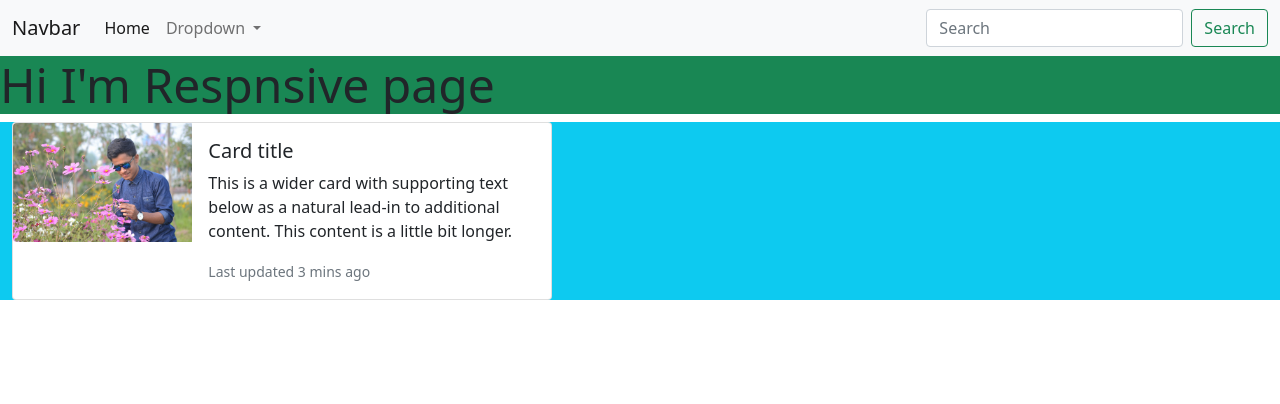
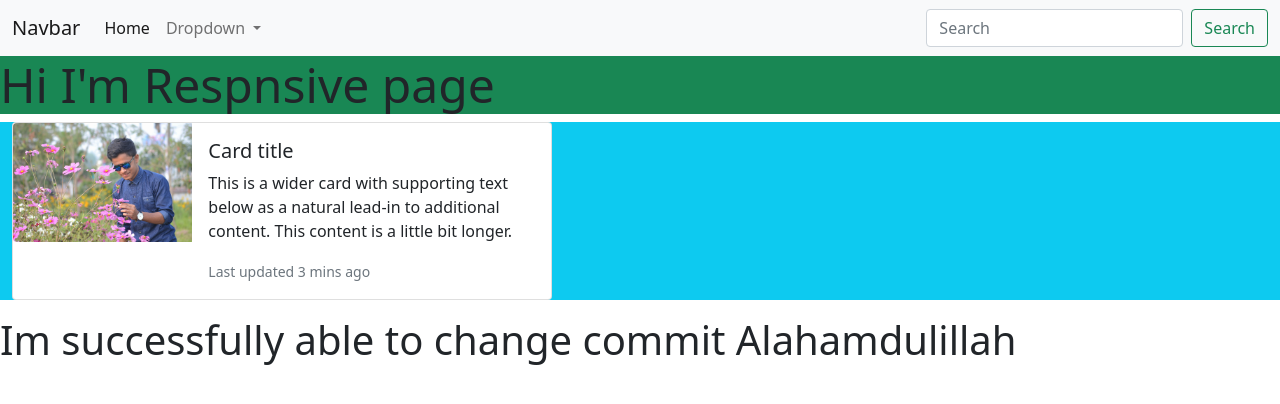
Before and after one commit to parvez-swe/github, a plain HTML site: page index.html in a window 1280 px wide. Drawn offline with nearby package versions, Linux system fonts and the light colour scheme.

Commit message:
index.html
add a heading 1

```diff
--- a/index.html
+++ b/index.html
@@ -55,7 +55,7 @@
     </div>
   </div>
 </div>
-
+      <h1>Im successfully able to change commit Alahamdulillah</h1>
       <script src="https://cdn.jsdelivr.net/npm/@popperjs/core@2.10.2/dist/umd/popper.min.js" integrity="sha384-7+zCNj/IqJ95wo16oMtfsKbZ9ccEh31eOz1HGyDuCQ6wgnyJNSYdrPa03rtR1zdB" crossorigin="anonymous"></script>
       <script src="https://cdn.jsdelivr.net/npm/bootstrap@5.1.3/dist/js/bootstrap.min.js" integrity="sha384-QJHtvGhmr9XOIpI6YVutG+2QOK9T+ZnN4kzFN1RtK3zEFEIsxhlmWl5/YESvpZ13" crossorigin="anonymous"></script>
 </body>
```
